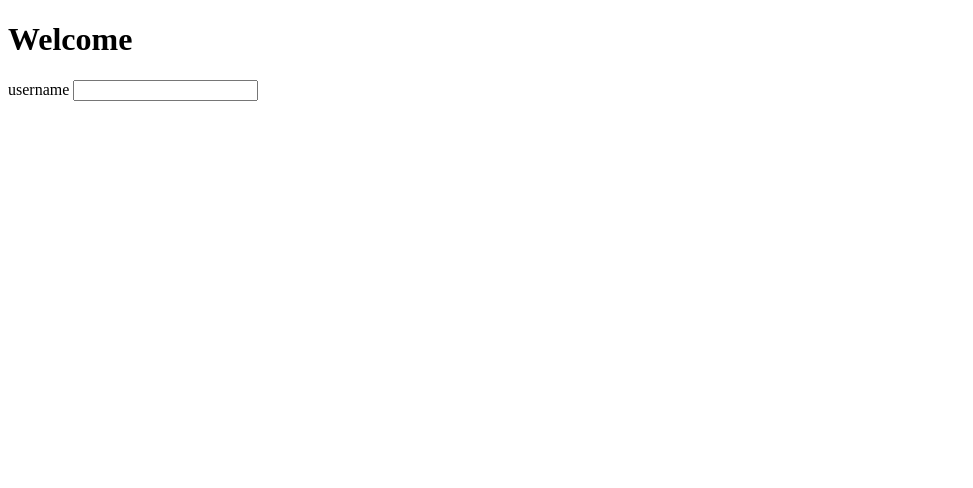
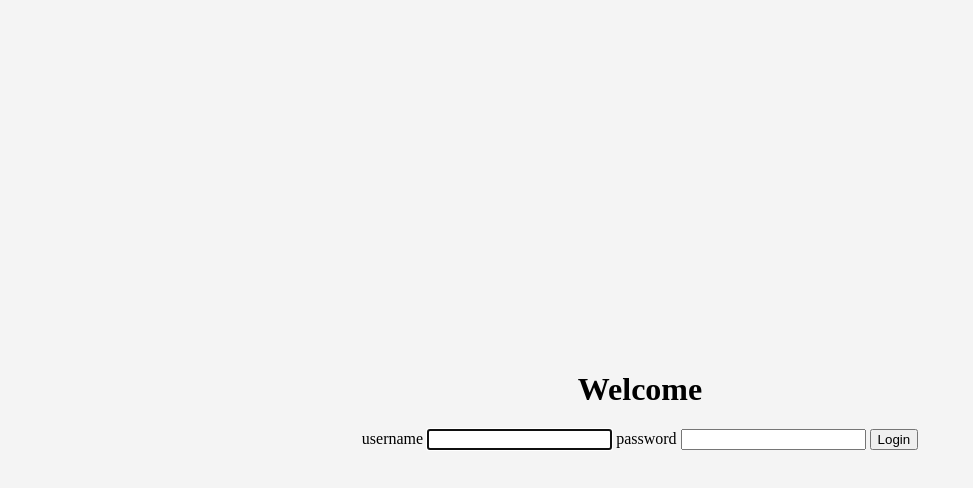
Before and after one commit to fluerdelis1925/practicescoding, a plain HTML site: page index.html in a window 1280 px wide. Shown: the whole page, without its empty margins (0-973 px from the left). Drawn offline with Linux system fonts and the light colour scheme.

Commit message:
Add the password and the style.css

```diff
--- a/index.html
+++ b/index.html
@@ -6,15 +6,24 @@
     <meta name ="keyword" content="Simple Login Page">
     <meta name ="author" content="Da Sup">
     <meta name="viewport" content="width=device-width, initial-scale=1.0">
+    <link rel="stylesheet" href="style.css">
     <title>Document</title>
 </head>
 <body>
 
      <div class="container">
     <form action="POST">
-    <h1>Welcome</h1>
+    <h1 style="text-align: center;">Welcome</h1>
     <label for="username">username</label>
-    <input type="text" id="username" name="username" required>
+    <input type="text" id="username" name="username" required autofocus>
+
+    <label for="password">password</label>
+    <input type="password" name="password" id="password">
+
+    <button type="submit">Login </button>
+
+
+
     </form>
 
      </div>
--- /dev/null
+++ b/style.css
@@ -0,0 +1,9 @@
+body
+{
+    display: flex;
+    align-items: center;
+    justify-content: center;
+    height: 100vh;
+    margin: 0;
+    background-color: #f4f4f4;
+}
```
